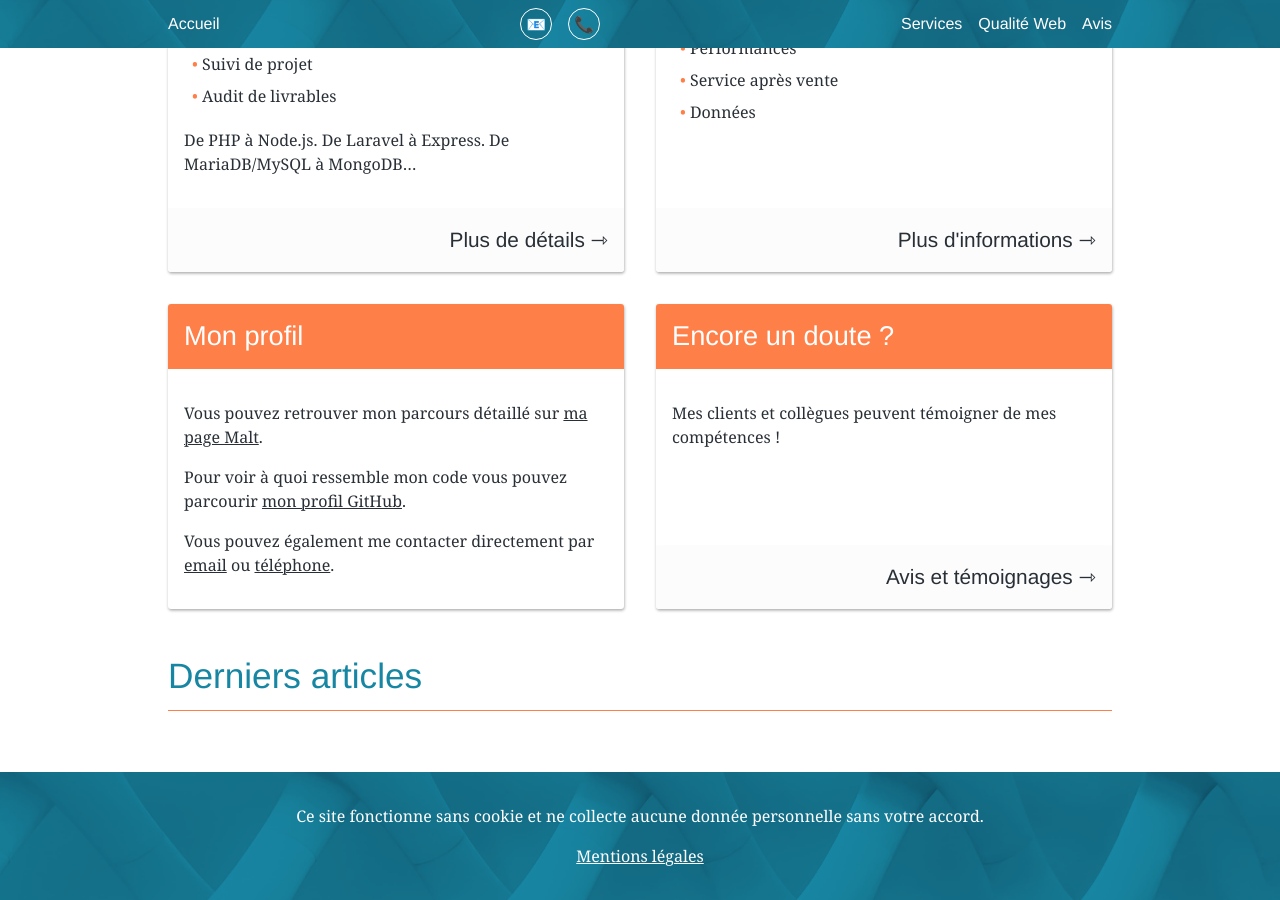
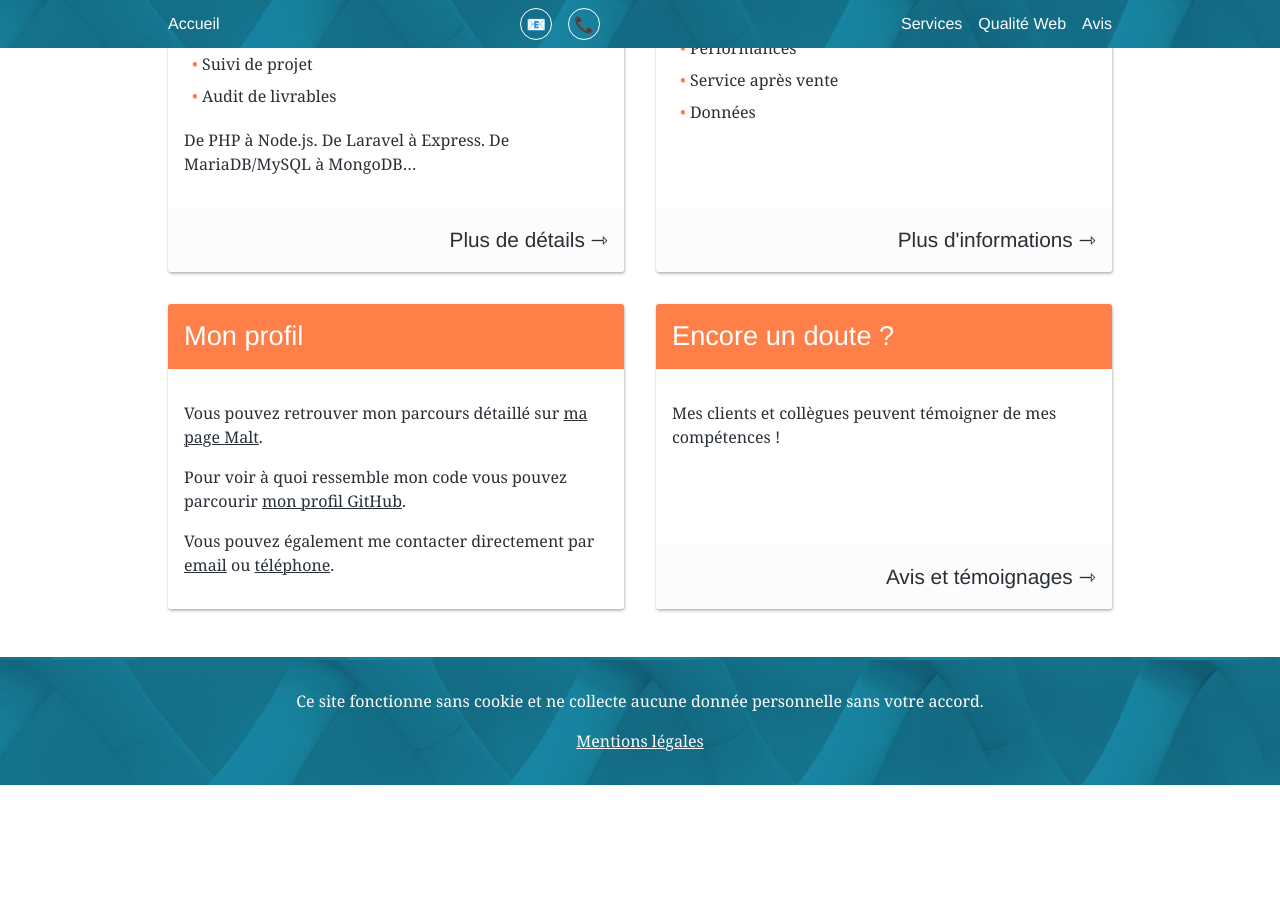
Before and after one commit to viki53/Website-static, a Jekyll site: the page built from index.html, in a window 1280 px wide and 900 px high, scrolled down 1256 px. Built offline with Jekyll 4.4.1, drawn with Linux system fonts in a browser that asks for light colours; comment, search, counter and statistics services are not loaded; after the commit the page ends 2041 px from its top, so only the background shows below that.

Commit message:
Fix posts title

```diff
--- a/_layouts/home.html
+++ b/_layouts/home.html
@@ -24,7 +24,7 @@ layout: default
 		{{ content }}
 	</main>
 
-	{% if site.posts %}
+	{% if site.posts.length %}
 	<aside class="container">
 		<h1>Derniers articles</h1>
 
```
